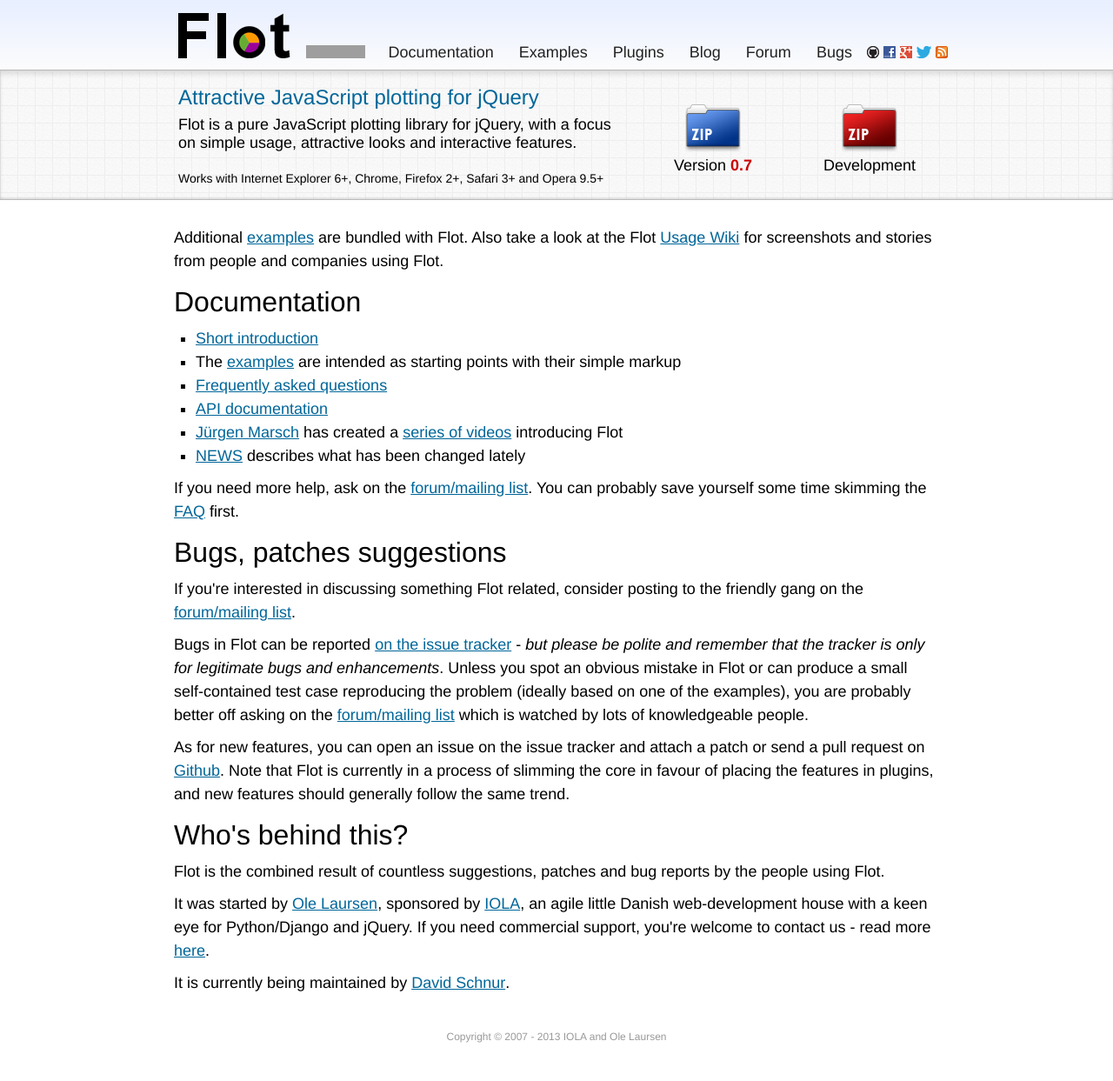
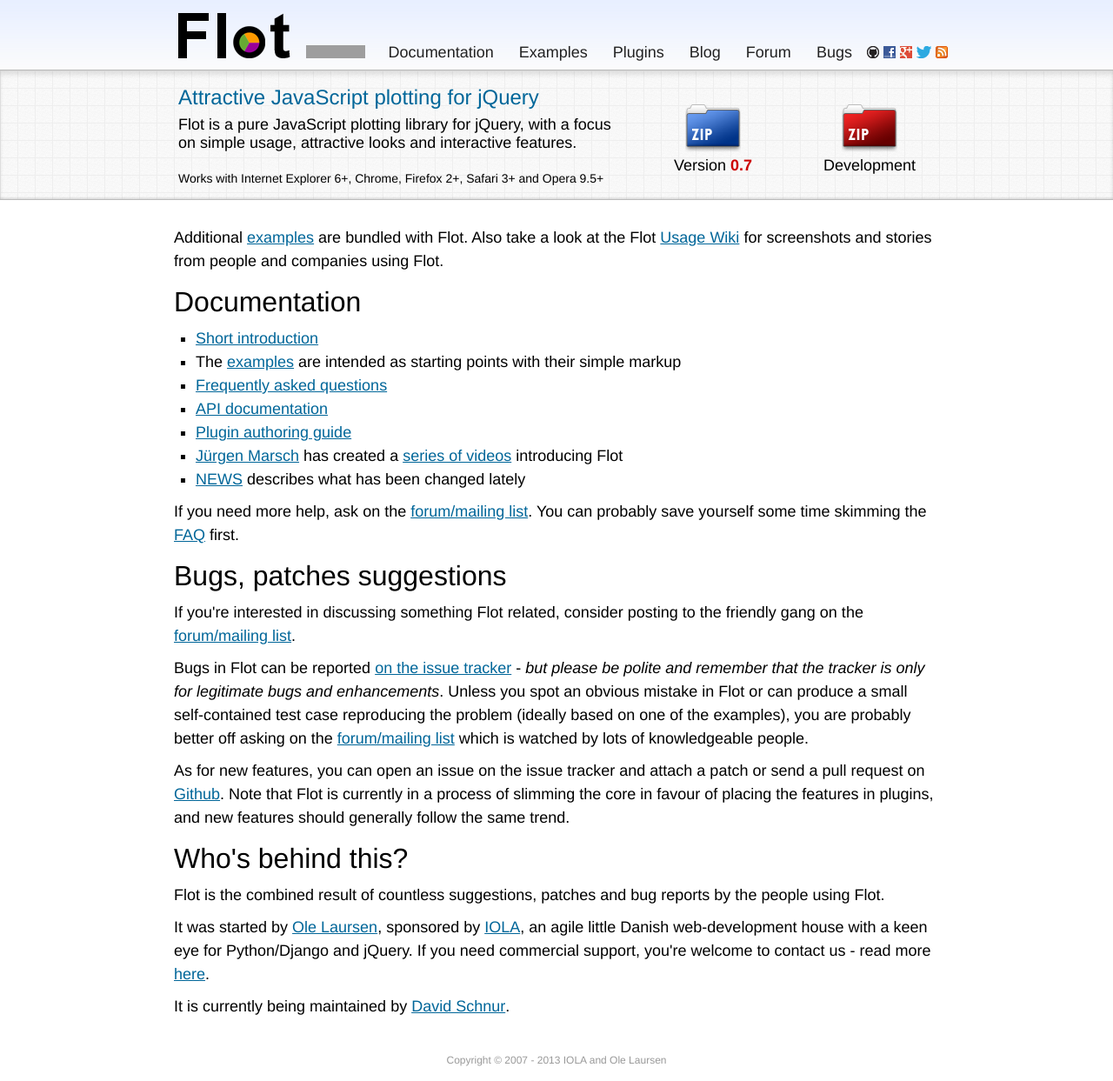
Before and after one commit to flot/flot.github.com, a Jekyll site: the page built from index.html, in a window 1280 px wide. Shown: the whole page at 87% size. Built offline with Jekyll 4.4.1, drawn with Linux system fonts in a browser that asks for light colours; Markdown is read by kramdown in place of the engine named in the settings; the list of posts is cut into pages by our own code; before the commit the page ends 1216 px from its top, so only the background shows below that; grey boxes are pictures that could not be loaded.

Commit message:
Add back a link to PLUGINS.md.
Now that the header links to the list of plugins, we need a different
link to the plugin authoring guide.

```diff
--- a/index.html
+++ b/index.html
@@ -13,6 +13,7 @@
 	<li>The <a href="/flot/examples">examples</a> are intended as starting points with their simple markup</li>
 	<li><a href="https://github.com/flot/flot/blob/master/FAQ.md">Frequently asked questions</a></li>
 	<li><a href="https://github.com/flot/flot/blob/master/API.md">API documentation</a></li>
+	<li><a href="https://github.com/flot/flot/blob/master/PLUGINS.md">Plugin authoring guide</a></li>
 	<li><a href="https://github.com/jumjum123">Jürgen Marsch</a> has created a <a href="http://www.youtube.com/channel/UCSg_P7KcrPRAOqkgAPeUhvQ">series of videos</a> introducing Flot</li>
 	<li><a href="https://github.com/flot/flot/blob/master/NEWS.md">NEWS</a> describes what has been changed lately</li>
 </ul>
```
